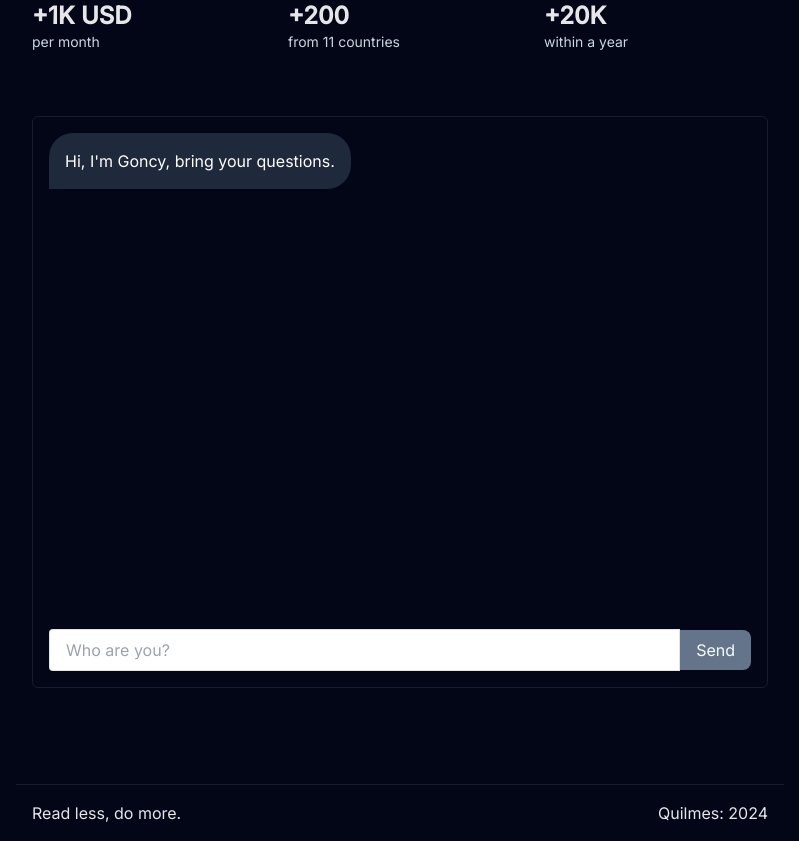
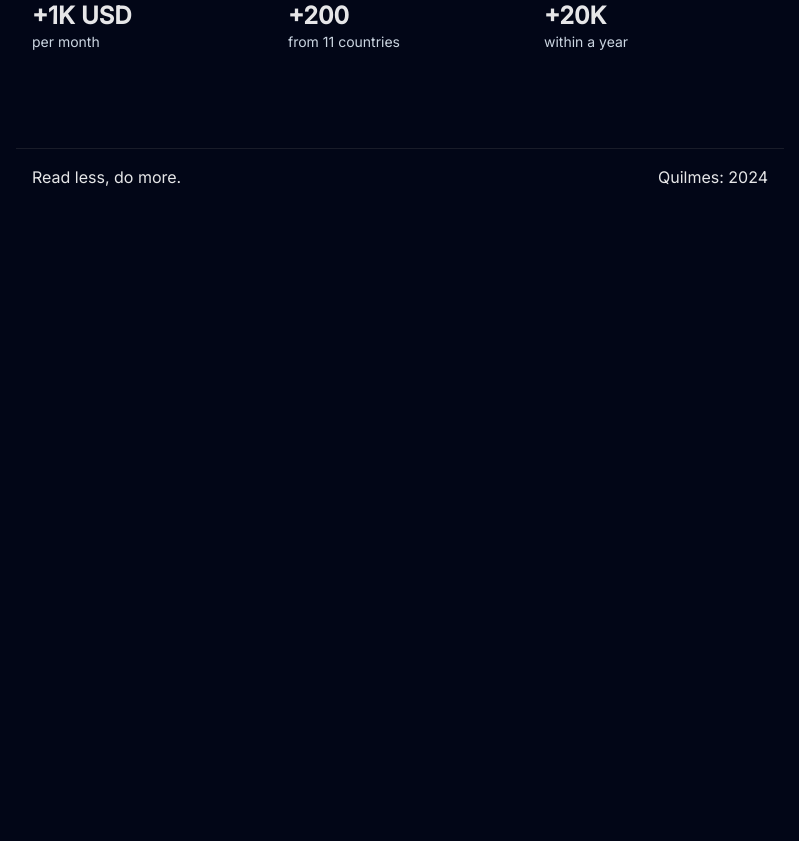
Before and after one commit to goncy/me, a Next.js app: page / in a window 1280 px wide. Shown: the part 3184-4025 px from the top of the page, without its empty margins (240-1039 px from the left). After the commit the page ends 3389 px from the top, so only its background shows below. Built offline with nearby package versions, Linux system fonts and the light colour scheme; no server answers.

Commit message:
Remove chat

```diff
--- a/app/page.tsx
+++ b/app/page.tsx
@@ -1,4 +1,3 @@
-import Chat from "../components/Chat";
 import StaggeredSlideFade from "../ui/animation/StaggeredSlideFade";
 
 export default function HomePage() {
@@ -465,10 +464,6 @@ export default function HomePage() {
           </div>
         </div>
       </section>
-
-      <section>
-        <Chat initialMessage="Hi, I'm Goncy, bring your questions." />
-      </section>
     </StaggeredSlideFade>
   );
 }
--- a/components/Chat/index.tsx
+++ /dev/null
@@ -1,98 +0,0 @@
-"use client";
-
-import {useEffect, useRef, useState} from "react";
-
-import {getChatAnswer} from "./actions";
-
-function Chat({initialMessage}: {initialMessage: string}) {
-  const [messages, setMessages] = useState<
-    {
-      id: string;
-      type: "bot" | "user";
-      text: string;
-    }[]
-  >(() =>
-    initialMessage
-      ? [
-          {
-            id: "1",
-            type: "bot",
-            text: initialMessage,
-          },
-        ]
-      : [],
-  );
-  const [question, setQuestion] = useState<string>("");
-  const [loading, setLoading] = useState<boolean>(false);
-  const container = useRef<HTMLDivElement>(null);
-
-  async function handleSubmit(event: React.FormEvent) {
-    event.preventDefault();
-
-    if (loading) return;
-
-    setLoading(true);
-    setMessages((messages) =>
-      messages.concat({id: String(Date.now()), type: "user", text: question}),
-    );
-    setQuestion("");
-
-    const text = await getChatAnswer(question);
-
-    setMessages((messages) =>
-      messages.concat({
-        id: String(Date.now()),
-        type: "bot",
-        text,
-      }),
-    );
-
-    setLoading(false);
-  }
-
-  useEffect(() => {
-    container.current?.scrollTo(0, container.current.scrollHeight);
-  }, [messages]);
-
-  return (
-    <main>
-      <div className="flex flex-col gap-4 m-auto border border-neutral-500/20 p-4 rounded-md">
-        <div ref={container} className="flex flex-col gap-4 h-[480px] overflow-y-auto">
-          {messages.map((message) => (
-            <div
-              key={message.id}
-              className={`p-4 max-w-[80%] rounded-3xl text-white ${
-                message.type === "bot"
-                  ? "bg-primary-800 text-left self-start rounded-bl-none"
-                  : "bg-primary-700 text-right self-end rounded-br-none"
-              }`}
-            >
-              {message.text}
-            </div>
-          ))}
-        </div>
-        <form className="flex items-center" onSubmit={handleSubmit}>
-          <input
-            className="rounded rounded-r-none flex-1 border border-neutral-500/20 text-black py-2 px-4"
-            name="question"
-            placeholder="Who are you?"
-            type="text"
-            value={question}
-            onChange={(event) => setQuestion(event.target.value)}
-          />
-          <button
-            className={`px-4 py-2 text-primary-50 bg-primary-500 rounded-lg rounded-l-none ${
-              loading ? "bg-primary-300" : "bg-primary-500"
-            }`}
-            disabled={loading}
-            type="submit"
-          >
-            {loading ? "Loading..." : "Send"}
-          </button>
-        </form>
-      </div>
-    </main>
-  );
-}
-
-export default Chat;
```
Also changed, not shown: components/Chat/actions.ts (deleted, +0 -51 lines).
